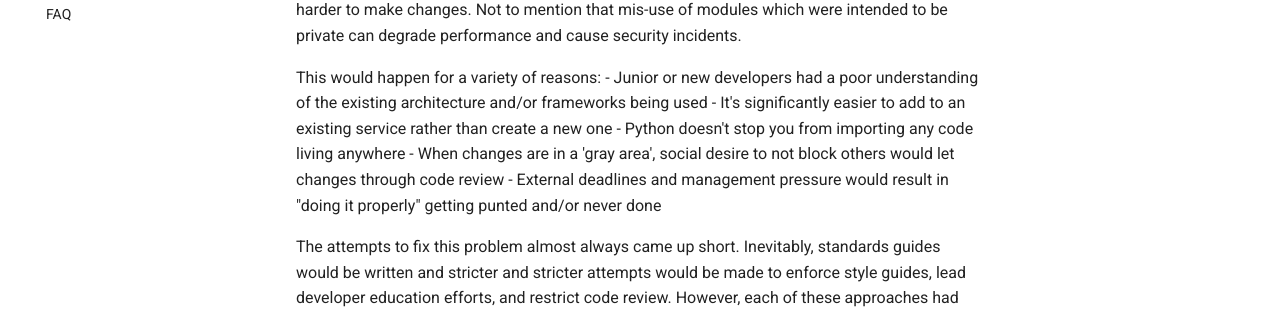
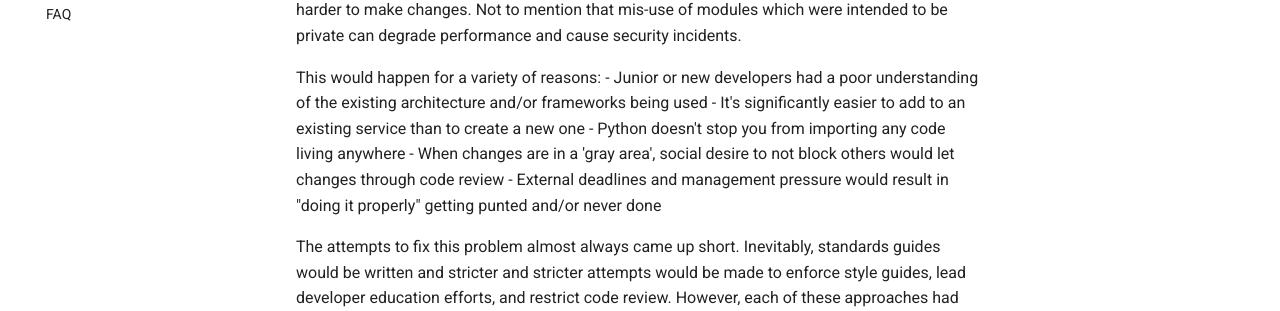
Before and after one commit to gauge-sh/tach, an MkDocs documentation site: the page built from docs/why-modguard.md, in a window 1280 px wide and 926 px high. Shown: the part 259-570 px from the top of the window. Built offline with MkDocs 1.6.1 and Material for MkDocs 9.7.7, drawn with Linux system fonts in a browser that asks for light colours.

Commit message:
Update docs/why-modguard.md
Co-authored-by: Evan Doyle <evanmdoyle@gmail.com>

```diff
--- a/docs/why-modguard.md
+++ b/docs/why-modguard.md
@@ -4,7 +4,7 @@ We built `modguard` to solve a recurring problem that we've experienced on softw
 
 This would happen for a variety of reasons:
 - Junior or new developers had a poor understanding of the existing architecture and/or frameworks being used
-- It's significantly easier to add to an existing service rather than create a new one
+- It's significantly easier to add to an existing service than to create a new one
 - Python doesn't stop you from importing any code living anywhere
 - When changes are in a 'gray area', social desire to not block others would let changes through code review
 - External deadlines and management pressure would result in "doing it properly" getting punted and/or never done
```
